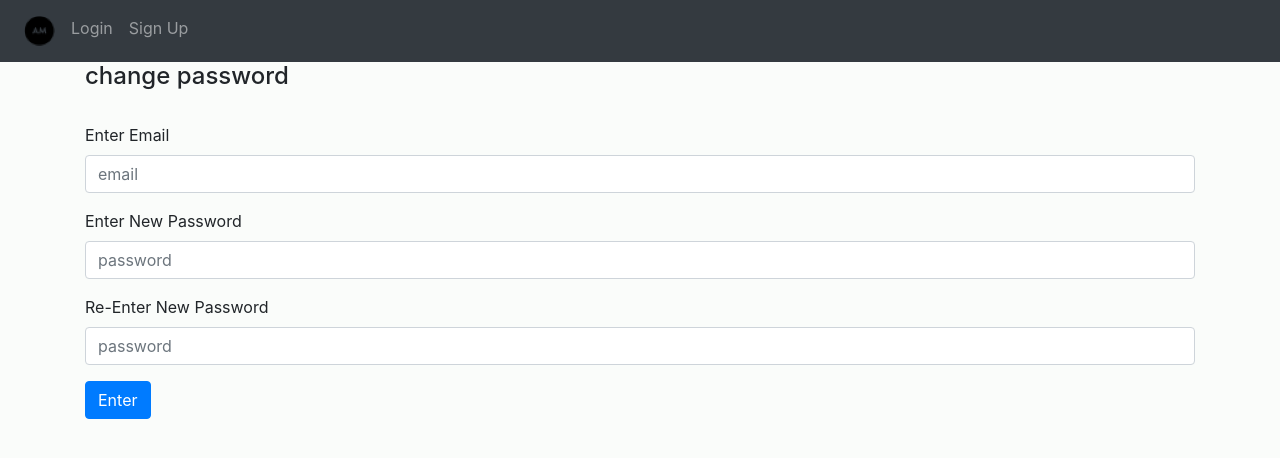
After one commit to IIWesleyII/Asset-Manager, a Flask app: page /change_password in a window 1280 px wide. The commit adds this page. Shown: the top 458 px of the page. Run offline with Flask 2, Linux system fonts and the light colour scheme; parts of the project's set-up code (start-up, migrations or seed data) failed here and were passed over; some libraries are stand-ins or nearby versions.

Commit message:
added 2FA and password recovery

```diff
--- a/requirements.txt
+++ b/requirements.txt
@@ -4,3 +4,4 @@ flask-sqlalchemy
 psycopg2
 python-dotenv
 requests
+twilio
--- a/website/auth.py
+++ b/website/auth.py
@@ -1,12 +1,22 @@
-from flask import Blueprint, render_template, request, flash, redirect,url_for
-from .models import Users
+from flask import Blueprint, render_template, request, flash, redirect,url_for, session
+from sqlalchemy.sql import func
+from .models import Users, Codes
 from werkzeug.security import generate_password_hash, check_password_hash
 from . import db
 from .helper import *
+from .send_sms import send_sms_code, send_email_code
 from flask_login import login_user, login_required, logout_user, current_user
-import pickle
+import pickle, os
+from dotenv import load_dotenv
+load_dotenv()
+
 auth = Blueprint('auth', __name__)
 
+# get a recovery code from the database. (password recovery)
+def generate_auth_codes() -> int:
+    code_1 = Codes.query.order_by(func.random()).first().auth_code
+    code_2 = Codes.query.order_by(func.random()).first().auth_code
+    return code_1, code_2
 
 @auth.route('/login', methods=['GET','POST'])
 def login():
@@ -26,6 +36,68 @@ def login():
             flash('Email does not exist.', category='error')
 
     return render_template('login.html', user=current_user)
+
+
+@auth.route("/password_recovery", methods=['GET','POST'])
+def password_recovery():
+
+    if request.method == 'POST':
+        email = request.form.get('email')
+        user = Users.query.filter_by(email=email).first()
+
+        if user:
+            email_verification_code, sms_verification_code = generate_auth_codes()
+            send_email_code(user.email, email_verification_code)
+            send_sms_code('+19492856292', sms_verification_code)
+
+            session['email_verification_code'] =  email_verification_code
+            session['sms_verification_code'] = sms_verification_code
+
+            return redirect(url_for('auth.sms_verification'))
+        else:
+            flash('Email does not exist.', category='error')
+
+    return render_template('password_recovery.html', user=current_user)
+
+
+@auth.route("/sms_verification/", methods=['GET','POST'])
+def sms_verification():
+
+    email_verification_code = session.get('email_verification_code',None)
+    sms_verification_code = session.get('sms_verification_code', None)
+    # get form data, compare to session data
+    if request.method == 'POST':
+        user_input_email_code = request.form.get('email_code')
+        user_input_sms_code = request.form.get('sms_code')
+
+        if int(user_input_email_code) == email_verification_code and int(user_input_sms_code) == sms_verification_code:
+            return redirect(url_for('auth.change_password'))
+        else:
+            flash('Incorrect recovery codes', category='error')
+
+
+    return render_template('sms_verification.html', user=current_user,)
+
+
+@auth.route("/change_password", methods=['GET','POST'])
+def change_password():
+    if request.method == 'POST':
+        email = request.form.get('email')
+        password1 = request.form.get('password1')
+        password2 = request.form.get('password2')
+        if password1 == password2:
+            user = Users.query.filter_by(email=email).first()
+            if user:
+                user.password = generate_password_hash(password1, method='sha256')
+                print('yoooooooo')
+                return redirect(url_for('auth.login'))
+            else:
+                flash('Email does not exist.', category='error')
+        else:
+            flash('Passwords must match', category='error')
+
+
+    return render_template('change_password.html', user=current_user)
 
 
 @auth.route('/logout')
--- a/website/models.py
+++ b/website/models.py
@@ -27,3 +27,7 @@ class Users(db.Model, UserMixin):
     total_asset_value = db.Column(db.String(100))
     asset_chart_plot_data = db.Column(db.LargeBinary)
     assets = db.relationship('Assets')
+
+class Codes(db.Model):
+    id = db.Column(db.Integer, primary_key=True)
+    auth_code = db.Column(db.Integer)
--- a/website/static/css/style.css
+++ b/website/static/css/style.css
@@ -1,3 +1,7 @@
 body {
   background-color: #fafcfa;
 }
+.forgot-password {
+  float: right;
+  margin-right: 10px;
+}
--- /dev/null
+++ b/website/templates/change_password.html
@@ -0,0 +1,39 @@
+{% extends "base.html" %}
+{% block content %}
+    <h4>change password</h4>
+    <br>
+    <form method="POST">
+        <div class="form-group">
+            <label for="password1">Enter Email</label>
+            <input
+                type="email"
+                class="form-control"
+                id="email"
+                name="email"
+                placeholder="email"
+            />
+        </div>
+
+        <div class="form-group">
+            <label for="password1">Enter New Password</label>
+            <input
+                type="password"
+                class="form-control"
+                id="password1"
+                name="password1"
+                placeholder="password"
+            />
+        </div>
+        <div class="form-group">
+            <label for="password2">Re-Enter New Password</label>
+            <input
+                type="password"
+                class="form-control"
+                id="password2"
+                name="password2"
+                placeholder="password"
+            />
+        </div>
+        <button type="submit" class="btn btn-primary" >Enter</button>
+    </form>
+{%endblock%}
--- a/website/templates/login.html
+++ b/website/templates/login.html
@@ -24,6 +24,10 @@
         />
     </div>
     <br />
-    <button type="submit" class="btn btn-primary">Login</button>
+    <button type="submit" class="btn btn-primary" >Login</button>
+    <div class="forgot-password">
+        <a href="{{ url_for('auth.password_recovery')}}" >Forgot Password?</a>
+    </div>
+
 </form>
 {% endblock %}
```
Also changed, not shown: website/send_sms.py (added, +38 -0 lines), website/templates/password_recovery.html (added, +20 -0 lines), website/templates/sms_verification.html (added, +30 -0 lines), website/helper.py (line endings or trailing spaces).
